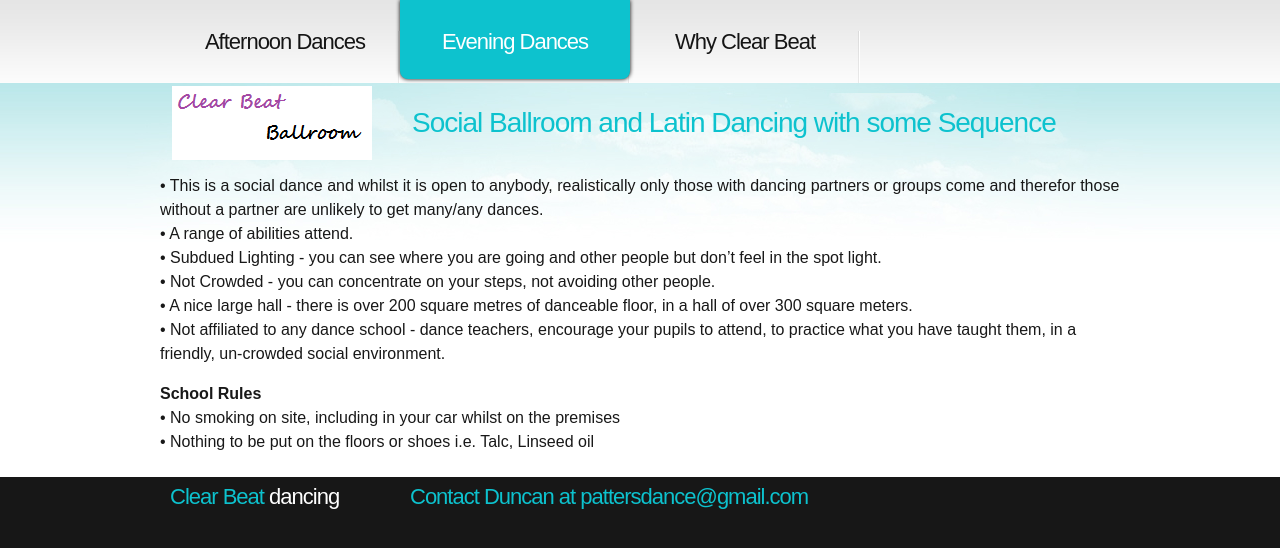
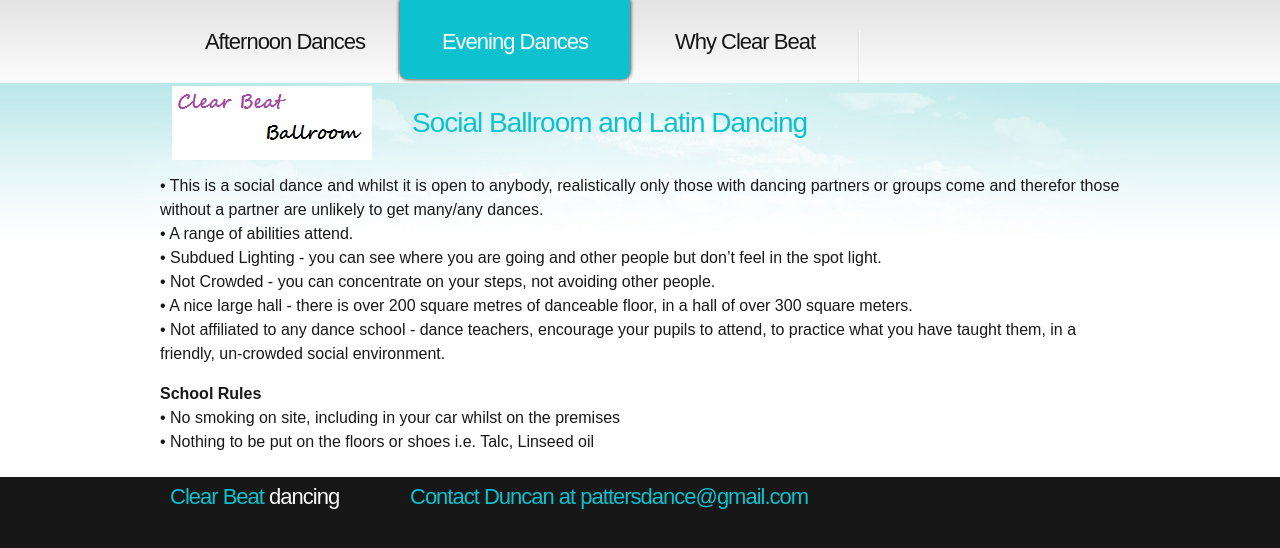
Before and after one commit to ramsayd/duncansdances, a Jekyll site: the page built from 20_evening.md, in a window 1280 px wide. Shown: the top 548 px of the page. Built offline with Jekyll 4.4.1, drawn with Linux system fonts in a browser that asks for light colours.

Commit message:
Update page.html

```diff
--- a/_layouts/page.html
+++ b/_layouts/page.html
@@ -44,7 +44,7 @@
 						</div>
 						<div class="grid_9">
 							<div class="dance-header">
-							<div class="clear-beat-text">Social Ballroom and Latin Dancing with some Sequence</div>
+							<div class="clear-beat-text">Social Ballroom and Latin Dancing </div>
 
 							</div>
 						</div>
@@ -87,7 +87,7 @@
 					</div>
 					<div class="grid_9">
 						<div class="footer-text">
-							<strong>Contact Duncan at <a href="mailto:pattersdance@gmail.com">pattersdance@gmail.com</a></strong>
+							<strong>Contact Duncan at <a href="mailto:DuncansDances@gmail.com">pattersdance@gmail.com</a></strong>
 						</div>
 					</div>
 				</div>
```
